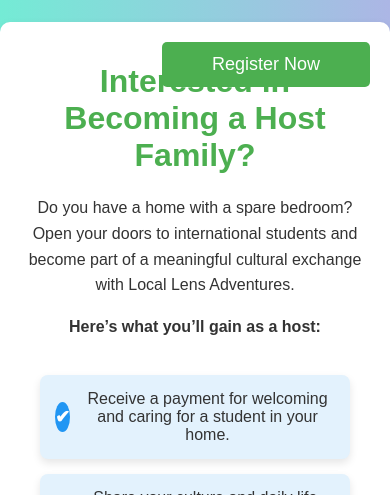
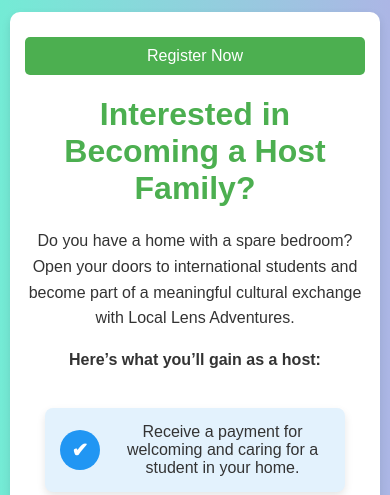
Before and after one commit to edzyapedzya/HostRegistration, a plain HTML site: page index.html in a window 390 px wide. Shown: the part 295-790 px from the top of the page. Drawn offline with Linux system fonts and the light colour scheme.

Commit message:
Add files via upload

```diff
--- a/index.html
+++ b/index.html
@@ -19,7 +19,7 @@
             to { opacity: 1; }
         }
         .container {
-            max-width: 1400px;
+            max-width: 1200px;
             margin: 20px auto;
             background: white;
             padding: 20px;
@@ -47,7 +47,7 @@
         }
         .cards {
             display: grid;
-            grid-template-columns: 1fr 1fr;
+            grid-template-columns: repeat(auto-fit, minmax(300px, 1fr));
             gap: 15px;
             justify-content: center;
             padding: 20px;
@@ -60,23 +60,24 @@
             font-size: 16px;
             display: flex;
             align-items: center;
-            gap: 10px;
+            gap: 15px;
             transition: transform 0.3s ease-in-out;
         }
         .card:hover {
             transform: scale(1.05);
         }
         .check-icon {
-            width: 30px;
-            height: 30px;
+            width: 40px;
+            height: 40px;
             background: #2196F3;
             color: white;
             border-radius: 50%;
             display: flex;
             align-items: center;
             justify-content: center;
-            font-size: 18px;
+            font-size: 20px;
             font-weight: bold;
+            flex-shrink: 0;
         }
         .btn {
             display: inline-block;
@@ -101,10 +102,30 @@
             position: absolute;
             top: 20px;
             right: 20px;
+            padding: 10px 50px;
+            font-size: 16px;
+            white-space: nowrap;
         }
-        @media (max-width: 600px) {
+        @media (max-width: 768px) {
+            .container {
+                margin: 10px;
+                padding: 15px;
+            }
             .cards {
                 grid-template-columns: 1fr;
+                gap: 10px;
+            }
+            .btn {
+                padding: 10px 30px;
+                font-size: 16px;
+            }
+            .top-right-button {
+                position: relative;
+                top: 0;
+                right: 0;
+                display: block;
+                margin: 10px auto;
+                text-align: center;
             }
         }
     </style>
```
